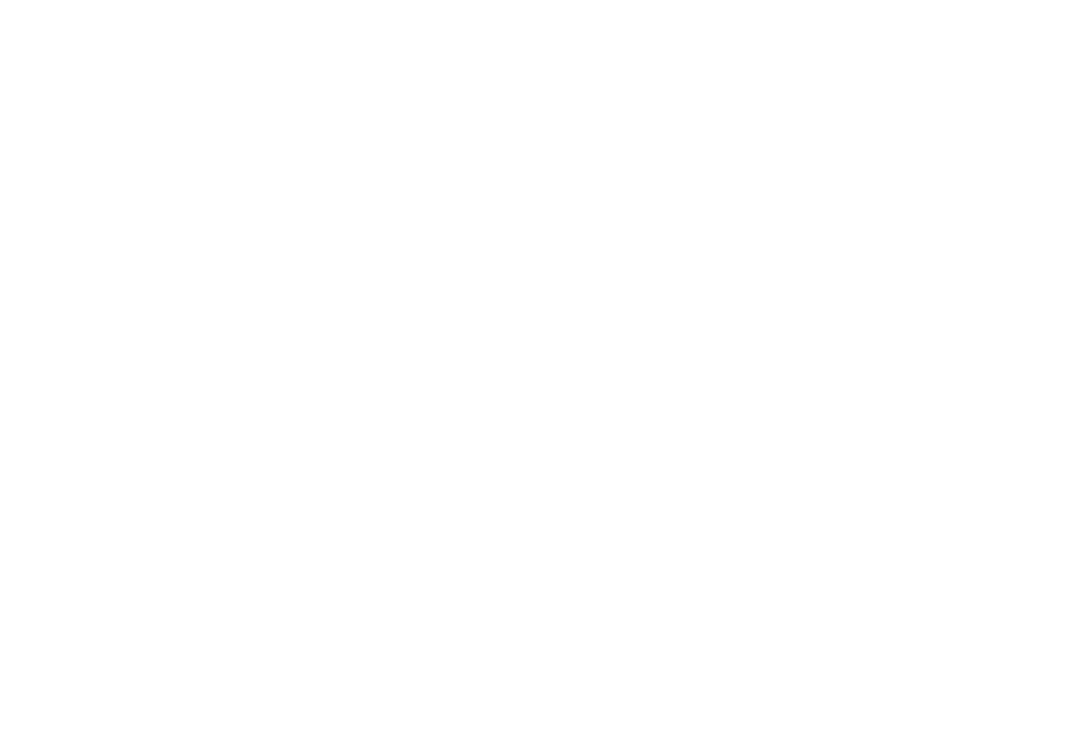
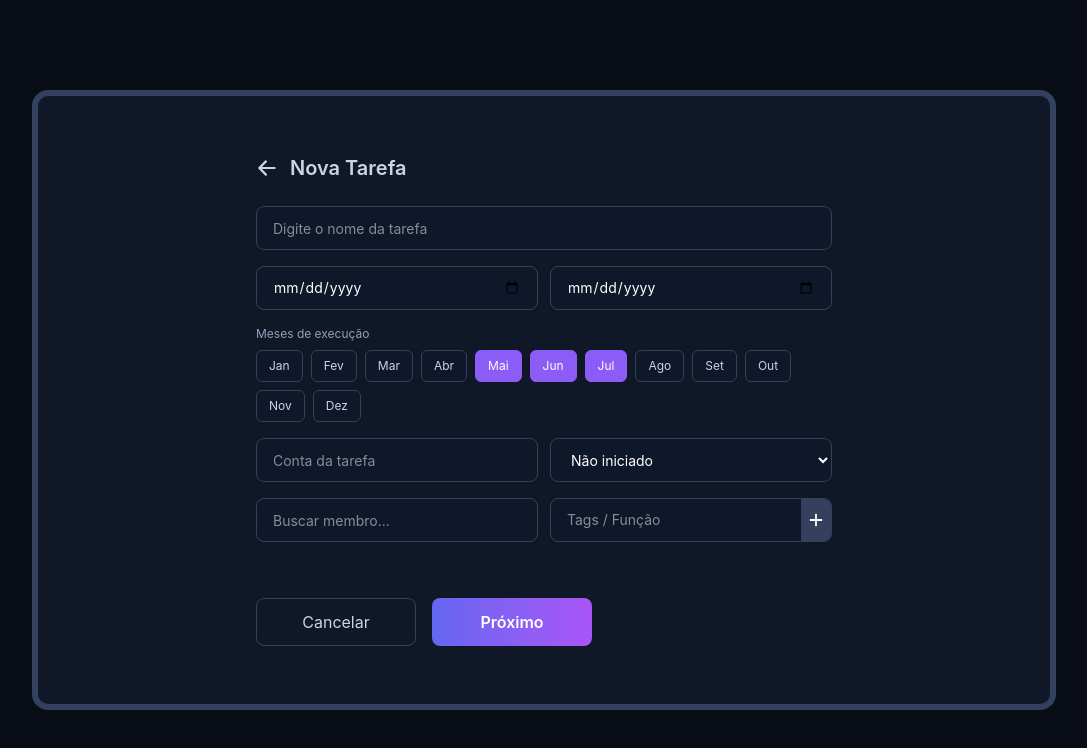
Before and after one commit to fernandasfarias/taskFlow-frontEnd, a React (Vite) app: page /projetos/1/nova-tarefa in a window 1280 px wide. Before the commit this address had no page. Shown: the top 748 px of the page, without its empty margins (96-1183 px from the left). Built offline with nearby package versions, Linux system fonts and the light colour scheme.

Commit message:
feat: criar tela de criar tarefa

```diff
--- a/src/App.jsx
+++ b/src/App.jsx
@@ -25,6 +25,7 @@
 {/*import CronogramaProjeto from './pages/Projetos/CronogramaProjeto';*/}
 import ChatProjeto from './features/chat/ConversaPage';
 import CriarAtividade from './pages/atividade/CriarAtividade';
+import CriarTarefa from './pages/tarefa/CriarTarefa';
 
 export default function App() {
   return (
@@ -64,6 +65,7 @@
 
       <Route path="/projetos/:id/chat" element={<ChatProjeto />} />
       <Route path="/projetos/:idProjeto/nova-atividade" element={<CriarAtividade />} />
+      <Route path="/projetos/:idProjeto/nova-tarefa" element={<CriarTarefa />} />
 
     </Routes>
   );
--- /dev/null
+++ b/src/pages/tarefa/CriarTarefa.jsx
@@ -0,0 +1,211 @@
+import React, { useState } from "react";
+import { useNavigate, useParams } from "react-router-dom";
+import { HiArrowLeft, HiPlus } from "react-icons/hi";
+import api from "../../services/api";
+
+const meses = ["Jan", "Fev", "Mar", "Abr", "Mai", "Jun", "Jul", "Ago", "Set", "Out", "Nov", "Dez"];
+
+export default function CriarTarefa() {
+  const navigate = useNavigate();
+  const { idProjeto } = useParams();
+
+  const [form, setForm] = useState({
+    nomeTarefa: "",
+    dataInicio: "",
+    dataEntrega: "",
+    mesesExecucao: ["Mai", "Jun", "Jul"],
+    contaTarefa: "",
+    statusTarefa: "NAO_INICIADO",
+    membro: "",
+    tagFuncao: "",
+  });
+
+  const [loading, setLoading] = useState(false);
+  const [erro, setErro] = useState("");
+
+  function handleChange(e) {
+    setForm({ ...form, [e.target.name]: e.target.value });
+  }
+
+  function toggleMes(mes) {
+    setForm((prev) => ({
+      ...prev,
+      mesesExecucao: prev.mesesExecucao.includes(mes)
+        ? prev.mesesExecucao.filter((m) => m !== mes)
+        : [...prev.mesesExecucao, mes],
+    }));
+  }
+
+  async function handleSubmit(e) {
+    e.preventDefault();
+
+    try {
+      setLoading(true);
+      setErro("");
+
+      await api.post("/tarefas", {
+        nomeTarefa: form.nomeTarefa,
+        dataInicio: form.dataInicio,
+        dataEntrega: form.dataEntrega,
+        mesesExecucao: form.mesesExecucao,
+        contaTarefa: form.contaTarefa,
+        statusTarefa: form.statusTarefa,
+        membro: form.membro,
+        tagFuncao: form.tagFuncao,
+        idProjeto,
+      });
+
+      navigate(-1);
+    } catch (error) {
+      console.error(error);
+      setErro("Não foi possível criar a tarefa.");
+    } finally {
+      setLoading(false);
+    }
+  }
+
+  return (
+    <div className="min-h-screen bg-[#090d16] text-white flex items-center justify-center p-6">
+      <div className="w-full max-w-5xl min-h-[620px] bg-[#101827] border-[6px] border-[#33415f] rounded-2xl flex items-center justify-center">
+        <div className="w-full max-w-xl">
+          <button
+            type="button"
+            onClick={() => navigate(-1)}
+            className="flex items-center gap-3 mb-6 text-slate-300 hover:text-white transition"
+          >
+            <HiArrowLeft size={22} />
+            <span className="text-xl font-semibold">Nova Tarefa</span>
+          </button>
+
+          {erro && (
+            <div className="mb-4 rounded-xl border border-red-500/30 bg-red-500/10 px-4 py-3 text-sm text-red-400">
+              {erro}
+            </div>
+          )}
+
+          <form onSubmit={handleSubmit} className="space-y-4">
+            <input
+              name="nomeTarefa"
+              value={form.nomeTarefa}
+              onChange={handleChange}
+              placeholder="Digite o nome da tarefa"
+              required
+              className="w-full h-11 rounded-lg bg-[#0f172a] border border-[#334155] px-4 text-sm outline-none focus:border-[#8b5cf6]"
+            />
+
+            <div className="grid grid-cols-2 gap-3">
+              <input
+                type="date"
+                name="dataInicio"
+                value={form.dataInicio}
+                onChange={handleChange}
+                required
+                className="h-11 rounded-lg bg-[#0f172a] border border-[#334155] px-4 text-sm outline-none focus:border-[#8b5cf6]"
+              />
+
+              <input
+                type="date"
+                name="dataEntrega"
+                value={form.dataEntrega}
+                onChange={handleChange}
+                required
+                className="h-11 rounded-lg bg-[#0f172a] border border-[#334155] px-4 text-sm outline-none focus:border-[#8b5cf6]"
+              />
+            </div>
+
+            <div>
+              <p className="text-xs text-slate-400 mb-2">Meses de execução</p>
+              <div className="flex flex-wrap gap-2">
+                {meses.map((mes) => {
+                  const ativo = form.mesesExecucao.includes(mes);
+
+                  return (
+                    <button
+                      key={mes}
+                      type="button"
+                      onClick={() => toggleMes(mes)}
+                      className={`h-8 px-3 rounded-md border text-xs transition ${
+                        ativo
+                          ? "bg-[#8b5cf6] border-[#8b5cf6] text-white"
+                          : "bg-[#0f172a] border-[#334155] text-slate-300 hover:border-[#8b5cf6]"
+                      }`}
+                    >
+                      {mes}
+                    </button>
+                  );
+                })}
+              </div>
+            </div>
+
+            <div className="grid grid-cols-2 gap-3">
+              <input
+                name="contaTarefa"
+                value={form.contaTarefa}
+                onChange={handleChange}
+                placeholder="Conta da tarefa"
+                className="h-11 rounded-lg bg-[#0f172a] border border-[#334155] px-4 text-sm outline-none focus:border-[#8b5cf6]"
+              />
+
+              <select
+                name="statusTarefa"
+                value={form.statusTarefa}
+                onChange={handleChange}
+                className="h-11 rounded-lg bg-[#0f172a] border border-[#334155] px-4 text-sm outline-none focus:border-[#8b5cf6]"
+              >
+                <option value="NAO_INICIADO">Não iniciado</option>
+                <option value="EM_ANDAMENTO">Em andamento</option>
+                <option value="CONCLUIDA">Concluída</option>
+                <option value="CANCELADA">Cancelada</option>
+              </select>
+            </div>
+
+            <div className="grid grid-cols-2 gap-3">
+              <input
+                name="membro"
+                value={form.membro}
+                onChange={handleChange}
+                placeholder="Buscar membro..."
+                className="h-11 rounded-lg bg-[#0f172a] border border-[#334155] px-4 text-sm outline-none focus:border-[#8b5cf6]"
+              />
+
+              <div className="flex h-11 rounded-lg bg-[#0f172a] border border-[#334155] overflow-hidden focus-within:border-[#8b5cf6]">
+                <input
+                  name="tagFuncao"
+                  value={form.tagFuncao}
+                  onChange={handleChange}
+                  placeholder="Tags / Função"
+                  className="flex-1 bg-transparent px-4 text-sm outline-none"
+                />
+
+                <button
+                  type="button"
+                  className="w-12 flex items-center justify-center bg-[#33415f] hover:bg-[#475569]"
+                >
+                  <HiPlus size={18} />
+                </button>
+              </div>
+            </div>
+
+            <div className="flex gap-4 pt-10">
+              <button
+                type="button"
+                onClick={() => navigate(-1)}
+                className="w-40 h-12 rounded-lg border border-[#334155] text-slate-300 hover:bg-[#1e293b]"
+              >
+                Cancelar
+              </button>
+
+              <button
+                type="submit"
+                disabled={loading}
+                className="w-40 h-12 rounded-lg bg-gradient-to-r from-[#6366f1] to-[#a855f7] font-semibold disabled:opacity-60"
+              >
+                {loading ? "Salvando..." : "Próximo"}
+              </button>
+            </div>
+          </form>
+        </div>
+      </div>
+    </div>
+  );
+}
```
